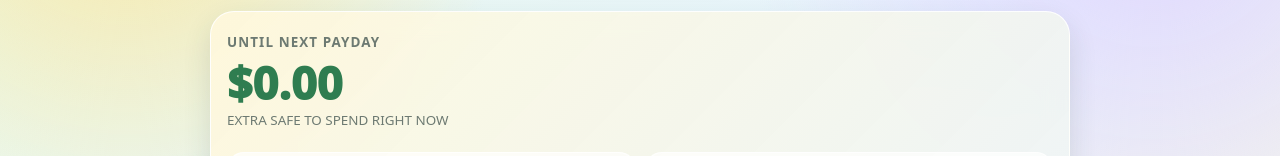
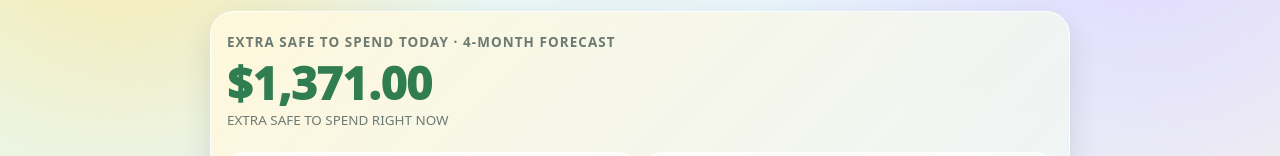
Before and after one commit to bisket74-eng/bills, a plain HTML site: page index.html in a window 1280 px wide. Shown: the part 186-342 px from the top of the page. Drawn offline with Linux system fonts and the light colour scheme.

Commit message:
Fix JavaScript syntax preventing app from loading

```diff
--- a/index.html
+++ b/index.html
@@ -356,7 +356,8 @@ function getFourMonthSpendingForecast(fromDate=today){
   const end=new Date(start.getFullYear()+Math.floor(monthAfter/12),monthAfter%12,Math.min(start.getDate(),new Date(start.getFullYear()+Math.floor(monthAfter/12),monthAfter%12,0).getDate()));
   const allowance=getEverydayAllowance(start);
   // Protect only the current paycheck's remaining everyday allowance now.
-  const projectedBalance=getCashBalanceThrough(start);\n  const startingBalance=projectedBalance-allowance.remaining;
+  const projectedBalance=getCashBalanceThrough(start);
+  const startingBalance=projectedBalance-allowance.remaining;
   const events=getCashFlowEvents(addDays(start,1),end);
   let month=new Date(start.getFullYear(),start.getMonth()-1,1);
   while(month<end){
```
